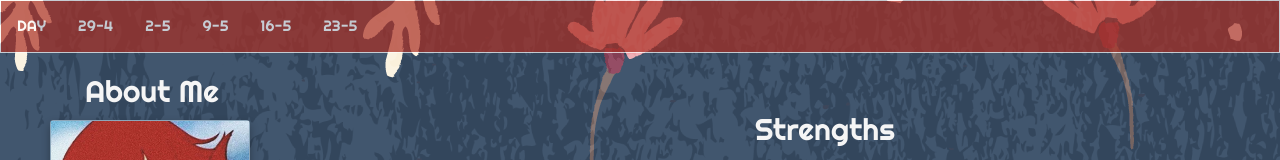
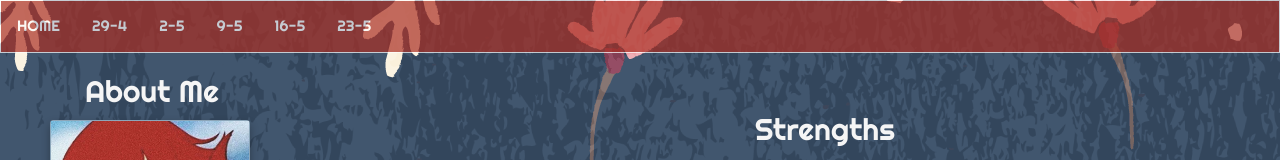
Before and after one commit to Kanta01/Kanta01.github.io, a plain HTML site: page hwlina.html in a window 1280 px wide. Shown: the top 160 px of the page. Drawn offline with nearby package versions, Linux system fonts and the light colour scheme.

Commit message:
edit by rename to HOME

```diff
--- a/hwlina.html
+++ b/hwlina.html
@@ -17,7 +17,7 @@
 
     <!-- Tab links -->
     <a href="index.html"><div class="tab">
-        <button class="tablinks" onclick="openCity(event, 'D2')">DAY</button>
+        <button class="tablinks" onclick="openCity(event, 'D2')">HOME</button>
         <button class="tablinks" onclick="openCity(event, 'D2')">29-4</button>
         <button class="tablinks" onclick="openCity(event, 'D3')">2-5</button>
         <button class="tablinks" onclick="openCity(event, 'D4')">9-5</button>
```
